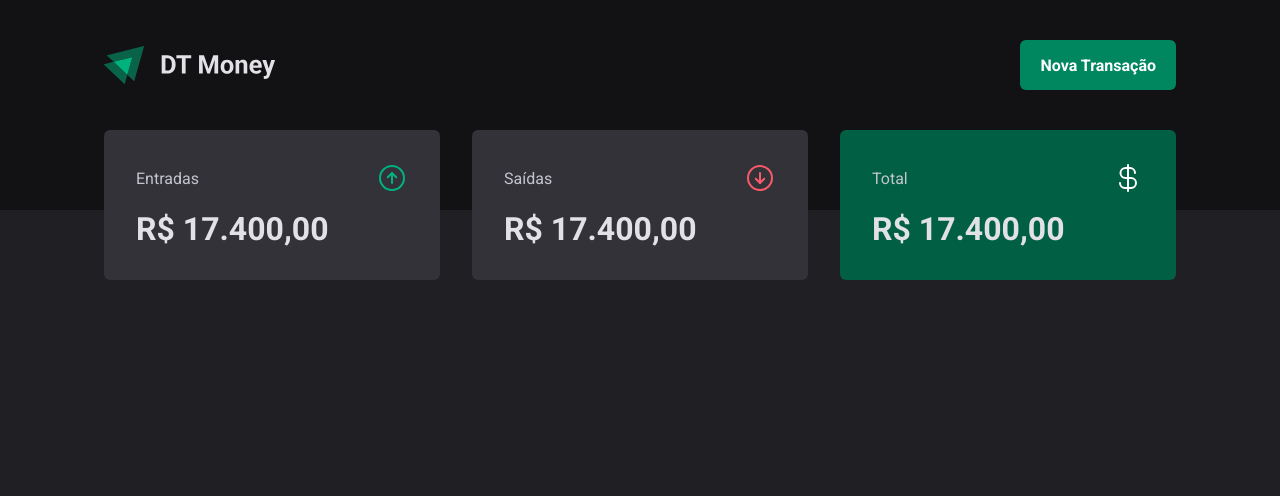
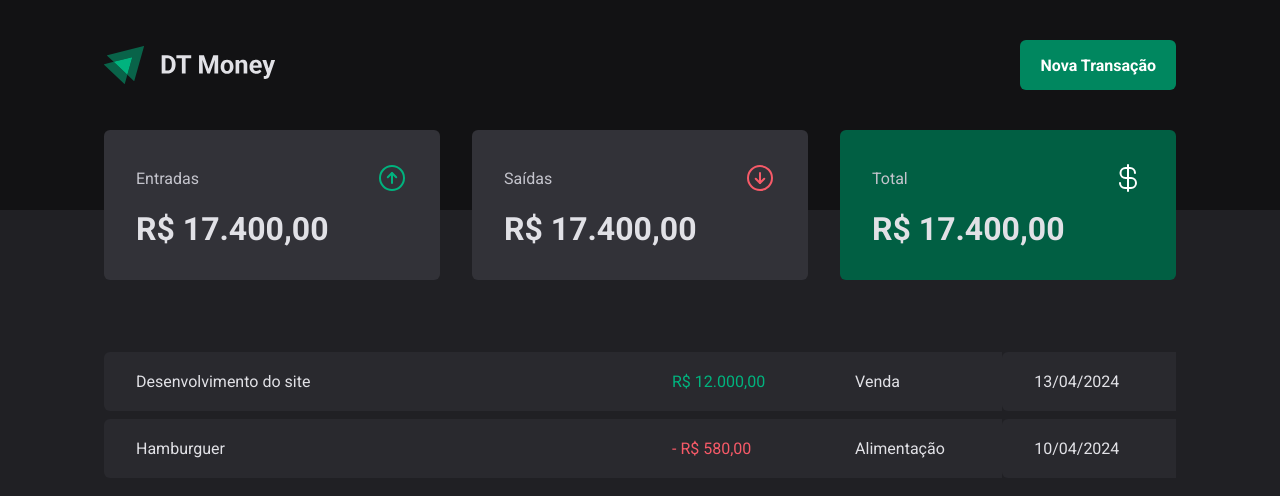
Before and after one commit to arrobarafael/dt-money-new, a React (Vite) app: page / in a window 1280 px wide. Shown: the top 496 px of the page. Built offline with nearby package versions, Linux system fonts and the light colour scheme.

Commit message:
Criação e estilização de tabela dentro de Transactions

```diff
--- a/src/pages/Transactions/index.tsx
+++ b/src/pages/Transactions/index.tsx
@@ -1,11 +1,38 @@
 import { Header } from '../../components/Header';
 import { Summary } from '../../components/Summary';
+import {
+  PriceHighlight,
+  TransactionsContainer,
+  TransactionsTable,
+} from './styles';
 
 export function Transactions() {
   return (
     <div>
       <Header />
       <Summary />
+      <TransactionsContainer>
+        <TransactionsTable>
+          <tbody>
+            <tr>
+              <td width="50%">Desenvolvimento do site</td>
+              <td>
+                <PriceHighlight variant="income">R$ 12.000,00</PriceHighlight>
+              </td>
+              <td>Venda</td>
+              <td>13/04/2024</td>
+            </tr>
+            <tr>
+              <td width="50%">Hamburguer</td>
+              <td>
+                <PriceHighlight variant="outcome">- R$ 580,00</PriceHighlight>
+              </td>
+              <td>Alimentação</td>
+              <td>10/04/2024</td>
+            </tr>
+          </tbody>
+        </TransactionsTable>
+      </TransactionsContainer>
     </div>
   );
 }
--- a/src/pages/Transactions/styles.ts
+++ b/src/pages/Transactions/styles.ts
@@ -0,0 +1,41 @@
+import styled from 'styled-components';
+
+export const TransactionsContainer = styled.main`
+  width: 100%;
+  max-width: 1120px;
+  margin: 4rem auto 0;
+  padding: 0 1.5rem;
+`;
+
+export const TransactionsTable = styled.table`
+  width: 100%;
+  border-collapse: separate;
+  border-spacing: 0 0.5rem;
+  /* margin-top: 1.5rem; */
+
+  td {
+    padding: 1.25rem 2rem;
+    background: ${(props) => props.theme['gray-700']};
+
+    &:first-child {
+      border-top-left-radius: 6px;
+      border-bottom-left-radius: 6px;
+    }
+
+    &:last-child {
+      border-top-left-radius: 6px;
+      border-bottom-left-radius: 6px;
+    }
+  }
+`;
+
+interface PriceHighlightProps {
+  variant: 'income' | 'outcome';
+}
+
+export const PriceHighlight = styled.span<PriceHighlightProps>`
+  color: ${(props) =>
+    props.variant === 'income'
+      ? props.theme['green-300']
+      : props.theme['red-300']};
+`;
```
